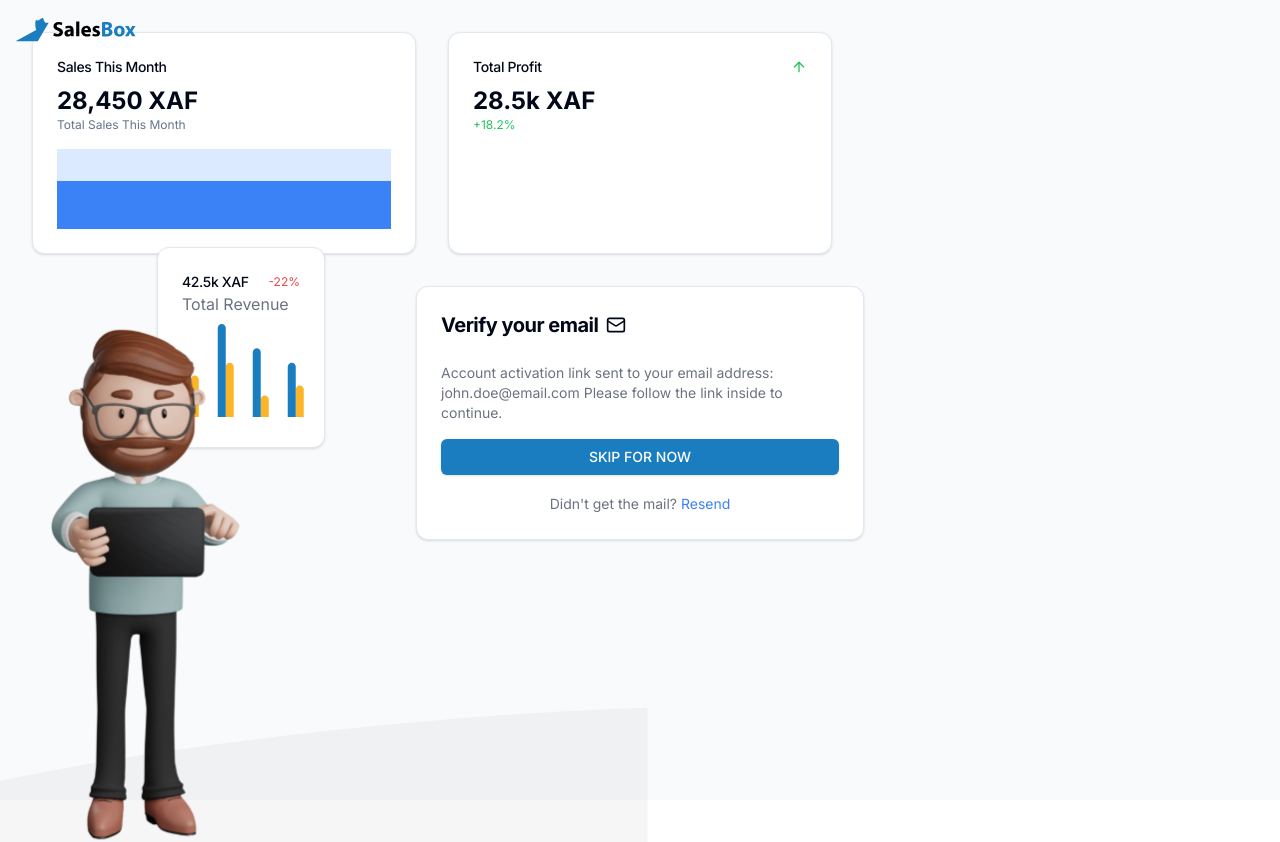
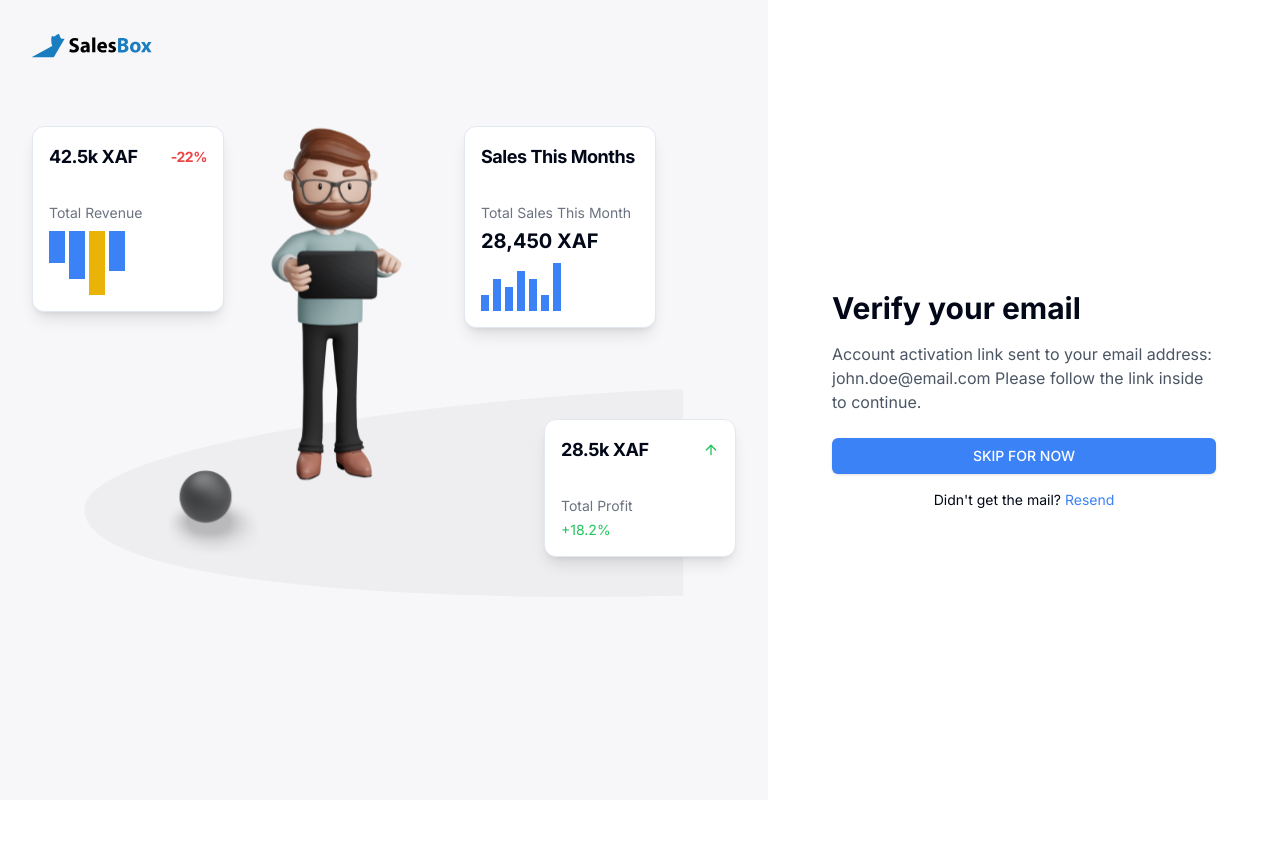
Before and after one commit to Mbishu2002/codecPOS_desktop, a Next.js app: page /auth/verify-email in a window 1280 px wide. Shown: the top 842 px of the page. After the commit the page ends 800 px from the top, so only its background shows below. Built offline with nearby package versions, Linux system fonts and the light colour scheme.

Commit message:
Redeveloped forgot password functionality

```diff
--- a/src/components/Auth/VerifyEmail/VerifyEmailForm.tsx
+++ b/src/components/Auth/VerifyEmail/VerifyEmailForm.tsx
@@ -1,95 +1,94 @@
-'use client'
-
 import Image from "next/image"
 import { Button } from "@/components/ui/button"
 import { Card, CardContent, CardHeader, CardTitle } from "@/components/ui/card"
-import { ArrowUpIcon, MailIcon } from "lucide-react"
+import { ArrowUpIcon } from "lucide-react"
 
 export function VerifyEmail() {
   return (
-    <div className="min-h-screen bg-gray-50 p-8">
-      <div className="max-w-7xl mx-auto">
-      <div className="absolute top-4 left-4">
-        <Image src="/assets/images/salesbox-logo.svg" alt="SalesBox Logo" width={120} height={40} />
-        </div>
-        <div className="grid grid-cols-1 md:grid-cols-2 lg:grid-cols-3 gap-8">
-          <Card className="w-[168px] h-[201px]" style={{position: 'absolute', left: '157px', top: '247px'}}>
-            <CardHeader className="flex flex-column items-start justify-between space-y-0 pb-2">
-              <div className="flex justify-between items-center w-full">
-                <CardTitle className="text-sm font-medium">42.5k XAF</CardTitle>
-                <span className="text-xs text-red-500">-22%</span>
-              </div>
-              <div className="text-s text-gray-500">Total Revenue</div>
+    <div className="min-h-screen flex flex-col">
+      <div className="flex-grow flex">
+        <div className="w-3/5 bg-[#f7f7f9] relative p-8">
+          <Image
+            src="/assets/images/salesbox-logo.svg"
+            alt="SalesBox Logo"
+            width={120}
+            height={40}
+            className="mb-8"
+          />
+
+          <div className="relative">
+            <Image
+              src="/assets/images/verify-image.svg"
+              alt="3D Character"
+              width={600}
+              height={600}
+              className="mx-auto mt-16"
+            />
+
+            <Card className="absolute top-0 left-37 w-48 shadow-lg">
+              <CardHeader className="p-4">
+                <CardTitle className="text-lg font-bold flex items-center justify-between">
+                  42.5k XAF <span className="text-red-500 text-sm">-22%</span>
+                </CardTitle>
               </CardHeader>
-            <CardContent>
-              <svg width="122" height="93" viewBox="0 0 122 93" fill="none" xmlns="http://www.w3.org/2000/svg">
-<path d="M8.75 55.5078C8.75 53.2987 10.5409 51.5078 12.75 51.5078C14.9591 51.5078 16.75 53.2987 16.75 55.5078V93.0001H8.75V55.5078Z" fill="#FDB528"/>
-<path d="M0.916504 43C0.916504 40.7909 2.70736 39 4.9165 39C7.12564 39 8.9165 40.7909 8.9165 43V93H0.916504V43Z" fill="#1A7DC0"/>
-<path d="M43.75 42.6309C43.75 40.4217 45.5409 38.6309 47.75 38.6309C49.9591 38.6309 51.75 40.4217 51.75 42.6309V93.0001H43.75V42.6309Z" fill="#FDB528"/>
-<path d="M35.75 4C35.75 1.79086 37.5409 0 39.75 0C41.9591 0 43.75 1.79086 43.75 4V93H35.75V4Z" fill="#1A7DC0"/>
-<path d="M78.75 75.5381C78.75 73.3289 80.5409 71.5381 82.75 71.5381C84.9591 71.5381 86.75 73.3289 86.75 75.5381V92.9996H78.75V75.5381Z" fill="#FDB528"/>
-<path d="M70.75 28.3227C70.75 26.1136 72.5409 24.3228 74.75 24.3228C76.9591 24.3228 78.75 26.1136 78.75 28.3228V92.9996H70.75V28.3227Z" fill="#1A7DC0"/>
-<path d="M113.75 65.5234C113.75 63.3143 115.541 61.5234 117.75 61.5234C119.959 61.5234 121.75 63.3143 121.75 65.5234V93.0003H113.75V65.5234Z" fill="#FDB528"/>
-<path d="M105.75 42.6309C105.75 40.4217 107.541 38.6309 109.75 38.6309C111.959 38.6309 113.75 40.4217 113.75 42.6309V93.0001H105.75V42.6309Z" fill="#1A7DC0"/>
-</svg>
-
-            </CardContent>
-          </Card>
-          <Card>
-            <CardHeader className="flex flex-row items-center justify-between space-y-0 pb-2">
-              <CardTitle className="text-sm font-medium">Sales This Month</CardTitle>
-            </CardHeader>
-            <CardContent>
-              <div className="text-2xl font-bold">28,450 XAF</div>
-              <div className="text-xs text-muted-foreground">Total Sales This Month</div>
-              <div className="h-[80px] mt-4">
-                {/* Replace with actual chart component */}
-                <div className="h-full bg-blue-100 relative">
-                  <div className="absolute inset-0 flex items-end">
-                    <div className="w-full bg-blue-500" style={{ height: '60%' }}></div>
-                  </div>
-                </div>
+              <CardContent className="p-4">
+                <p className="text-sm text-gray-500">Total Revenue</p>
+                <div className="mt-2 flex space-x-1">
+                  <div className="bg-blue-500 w-4 h-8"></div>
+                  <div className="bg-blue-500 w-4 h-12"></div>
+                  <div className="bg-yellow-500 w-4 h-16"></div>
+                  <div className="bg-blue-500 w-4 h-10"></div>
                 </div>
               </CardContent>
             </Card>
-          <Card>
-            <CardHeader className="flex flex-row items-center justify-between space-y-0 pb-2">
-              <CardTitle className="text-sm font-medium">Total Profit</CardTitle>
-              <ArrowUpIcon className="h-4 w-4 text-green-500" />
+
+            <Card className="absolute top-0 right-20 w-48 shadow-lg">
+              <CardHeader className="p-4">
+                <CardTitle className="text-lg font-bold">Sales This Months</CardTitle>
               </CardHeader>
-            <CardContent>
-              <div className="text-2xl font-bold">28.5k XAF</div>
-              <div className="text-xs text-green-500">+18.2%</div>
+              <CardContent className="p-4">
+                <p className="text-sm text-gray-500">Total Sales This Month</p>
+                <p className="text-xl font-bold mt-1">28,450 XAF</p>
+                <div className="mt-2 h-12 flex items-end space-x-1">
+                  <div className="bg-blue-500 w-2 h-4"></div>
+                  <div className="bg-blue-500 w-2 h-8"></div>
+                  <div className="bg-blue-500 w-2 h-6"></div>
+                  <div className="bg-blue-500 w-2 h-10"></div>
+                  <div className="bg-blue-500 w-2 h-8"></div>
+                  <div className="bg-blue-500 w-2 h-4"></div>
+                  <div className="bg-blue-500 w-2 h-12"></div>
+                </div>
+              </CardContent>
+            </Card>
+
+            <Card className="absolute bottom-10 right-0 w-48 shadow-lg">
+              <CardHeader className="p-4">
+                <CardTitle className="text-lg font-bold flex items-center justify-between">
+                  28.5k XAF <ArrowUpIcon className="h-4 w-4 text-green-500" />
+                </CardTitle>
+              </CardHeader>
+              <CardContent className="p-4">
+                <p className="text-sm text-gray-500">Total Profit</p>
+                <p className="text-sm text-green-500 mt-1">+18.2%</p>
               </CardContent>
             </Card>
           </div>
-        <Image
-          src="/assets/images/verify-image.svg"
-          alt="3D Character"
-          width={869}
-          height={659}
-          className="absolute bottom-0 left-1/2 transform -translate-x-1/2 mx-10 my-10"
-          style={{ left: '174px', top: '286px'}}
-        />
-        <div className="mt-8 max-w-md mx-auto">
-          <Card>
-            <CardHeader>
-              <CardTitle className="text-xl font-bold flex items-center">
-                Verify your email <MailIcon className="ml-2 h-5 w-5" />
-              </CardTitle>
-            </CardHeader>
-            <CardContent>
-              <p className="text-sm text-gray-500 mb-4">
+        </div>
+
+        <div className="w-2/5 flex items-center justify-center">
+          <div className="max-w-sm">
+            <h1 className="text-3xl font-bold mb-4">
+              Verify your email
+            </h1>
+            <p className="text-gray-600 mb-6">
               Account activation link sent to your email address: john.doe@email.com
               Please follow the link inside to continue.
             </p>
-              <Button className="w-full mb-4">SKIP FOR NOW</Button>
-              <div className="text-center">
-                <span className="text-sm text-gray-500">Didn't get the mail? </span>
-                <a href="#" className="text-sm text-blue-500 hover:underline">Resend</a>
+            <Button className="w-full mb-4 bg-blue-500 hover:bg-blue-600 text-white uppercase">Skip for now</Button>
+            <p className="text-sm text-center">
+              Didn't get the mail? <a href="#" className="text-blue-500 hover:underline">Resend</a>
+            </p>
           </div>
-            </CardContent>
-          </Card>
         </div>
       </div>
     </div>
```
Lines whose indentation alone changed are shown as unchanged.
